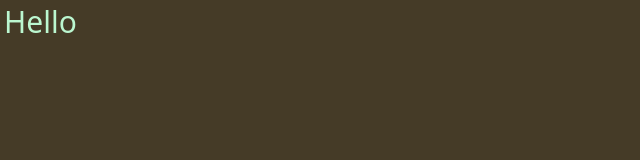
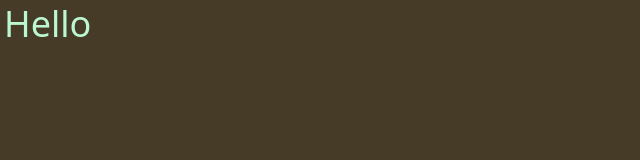
Before and after one commit to BlearyButton/portfolio, a website built with Vite: page index.html in a window 1280 px wide. Shown: the full height of the page, 0-640 px from the left. Built offline with nearby package versions, Linux system fonts and the light colour scheme.

Commit message:
github setup

```diff
--- a/index.html
+++ b/index.html
@@ -7,7 +7,7 @@
     <title>Vite App</title>
   </head>
   <body class="border border-4 border-borderbeige bg-darkbeige">
-    <div class="text-green-200 text-3xl">
+    <div class="text-green-200 text-4xl">
       Hello
     </div>
     <script type="module" src="/main.js"></script>
```
